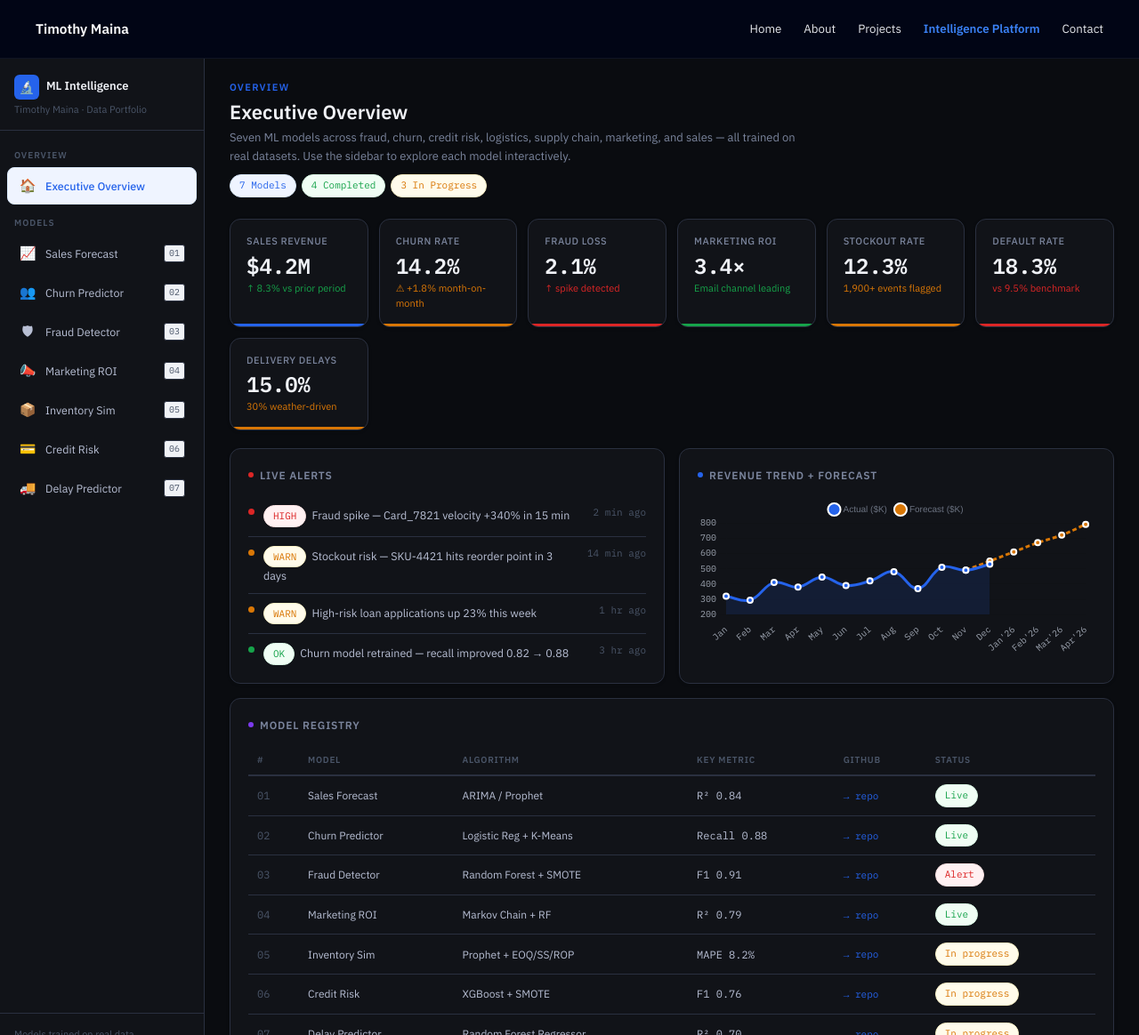
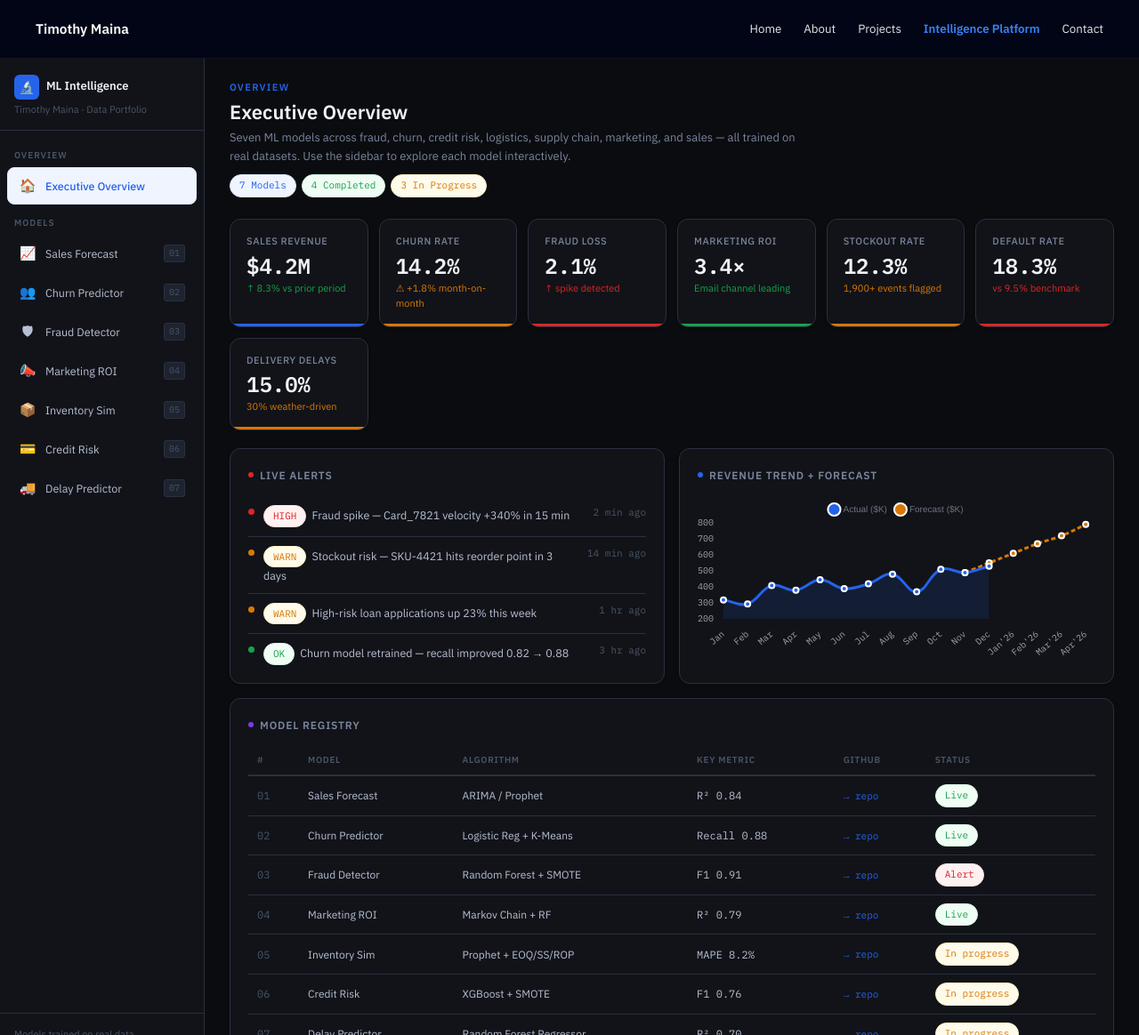
Before and after one commit to timmaina-devhub/timmaina-devhub.github.io, a Jekyll site: the page built from intelligence_platform.html, in a window 1280 px wide. Shown: the whole page at 89% size. Built offline with Jekyll 4.4.1, drawn with Linux system fonts in a browser that asks for light colours.

Commit message:
Update intelligence_platform.html

```diff
--- a/intelligence_platform.html
+++ b/intelligence_platform.html
@@ -24,7 +24,7 @@ title: Intelligence Platform
 :root{
   --bg:#0a0c10;
   --surface:#111318;
-  --surface2:#f0f2f6;
+  --surface2:#1e2330;
   --border:#2a3040;
   --border2:#cbd0da;
   --text0:#f0f2f7;
```
